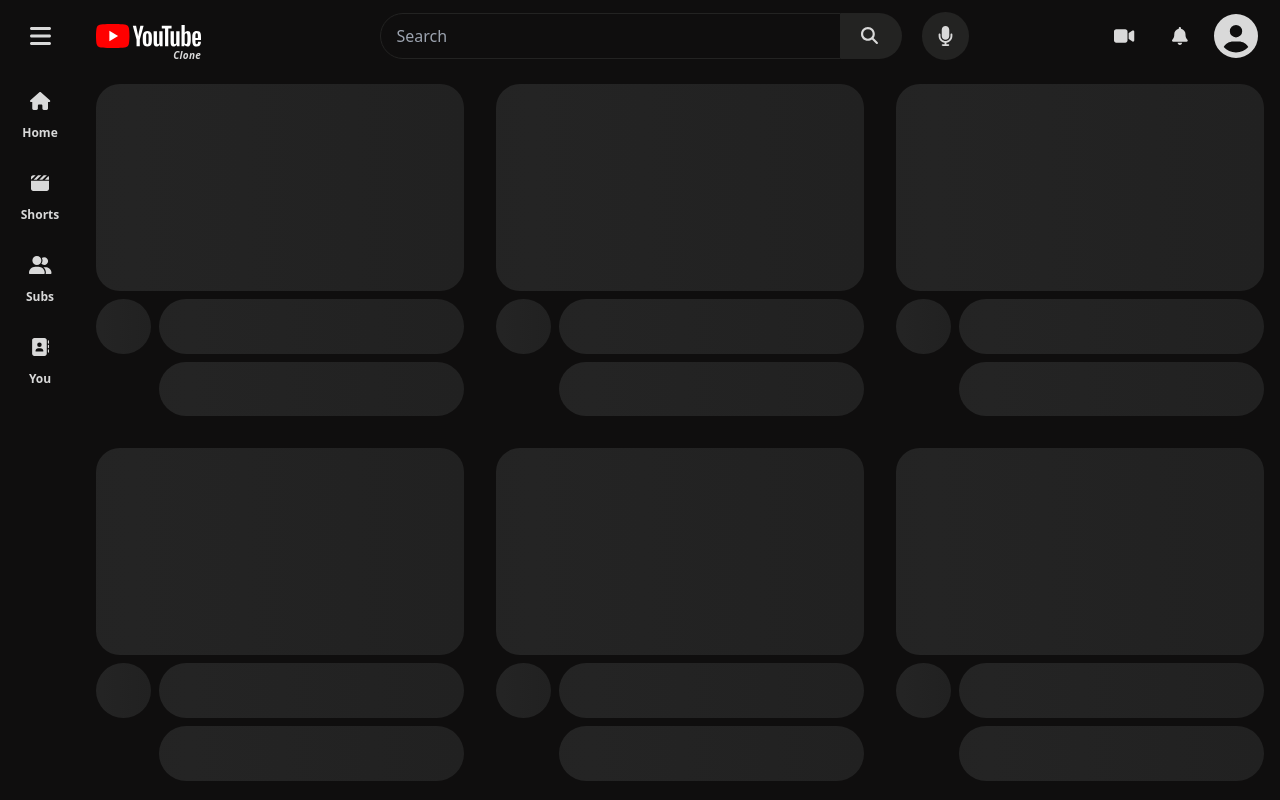
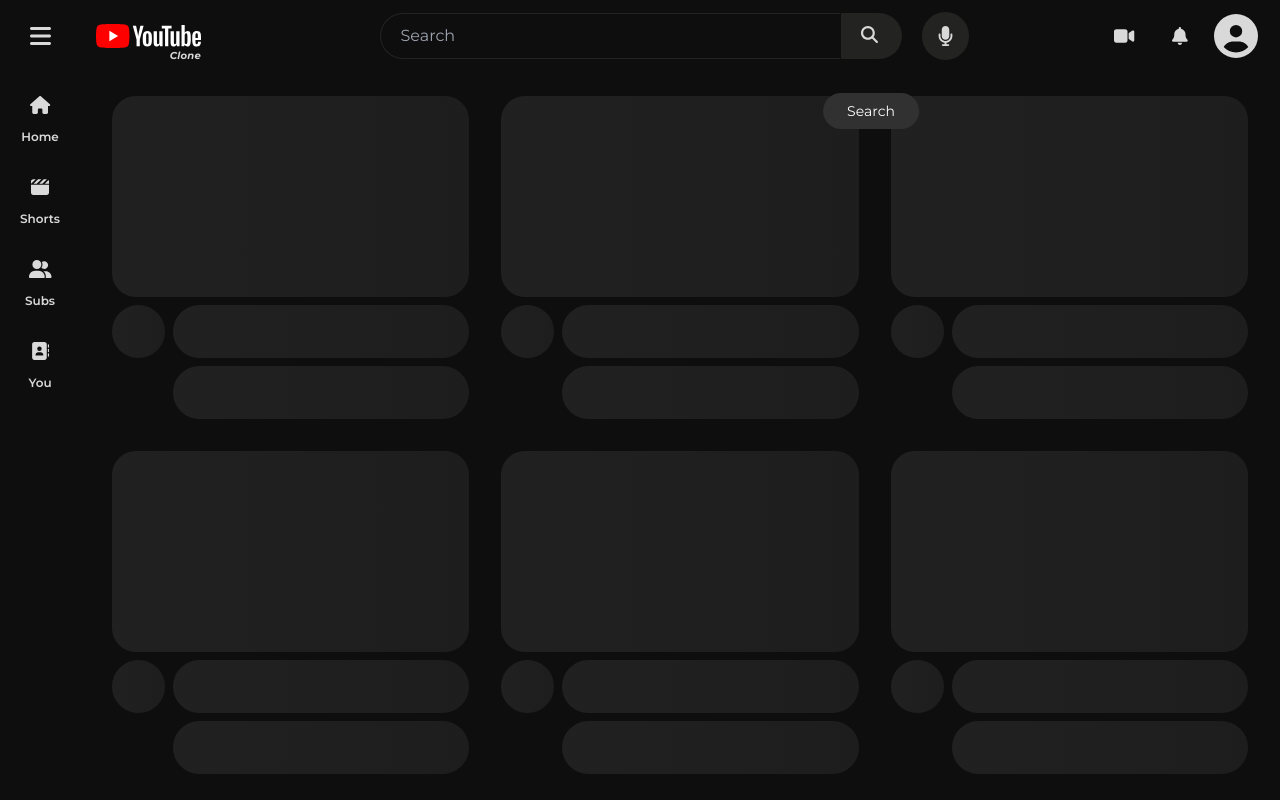
Before and after one commit to micheilfourie/youtube-clone, a React (Vite) app: page / in a window 1280 px wide. Shown: the top 800 px of the page. Built offline with nearby package versions, Linux system fonts and the light colour scheme.

Commit message:
WIP commit

```diff
--- a/src/App.jsx
+++ b/src/App.jsx
@@ -9,6 +9,7 @@ function App() {
     width: window.innerWidth,
     height: window.innerHeight,
   });
+  const [showTooltip, setShowTooltip] = useState("");
 
   useEffect(() => {
     function handleResize() {
@@ -24,19 +25,19 @@ function App() {
     };
   }, []);
 
+  const handleTooltipShown = (text) => {
+    setShowTooltip(text);
+  };
+
   return (
     <main>
-      <Navbar windowSize={windowSize} />
-      <div className='pt-[60px] h-full'>
-        <Sidebar />
-        <div className='ml-[80px]'>
-          <section id='home' className='flex justify-center items-start py-6 pr-4 pl-4'>
-            <div className='grid grid-cols-1 md:grid-cols-2 xl:grid-cols-3 2xl:grid-cols-4 gap-8'>
-              {Array(50).fill(null).map((_, index) => <VideoCard key={index} />)}
-            </div>
-          </section>
+      <Navbar windowSize={windowSize} showTooltip={showTooltip} handleTooltipShown={handleTooltipShown} />
+      <Sidebar />
+      <section className='flex justify-center items-start py-6 px-8 ml-[80px] mt-[72px]'>
+        <div className='grid grid-cols-1 md:grid-cols-2 xl:grid-cols-3 2xl:grid-cols-4 gap-8'>
+          {Array(50).fill(null).map((_, index) => <VideoCard key={index} />)}
         </div>
-      </div>
+      </section>
     </main>
   )
 }
--- a/src/components/Buttons.jsx
+++ b/src/components/Buttons.jsx
@@ -1,7 +1,8 @@
 import { FontAwesomeIcon } from "@fortawesome/react-fontawesome"
 import { faBars, faMicrophone, faVideo, faBell, faCircleUser, faInfo, faHouse, faClapperboard, faUserGroup, faAddressBook, faXmark, faMagnifyingGlass } from '@fortawesome/free-solid-svg-icons';
+import Tooltip from "./Tooltip";
 
-const Buttons = ({ type, clearText }) => {
+const Buttons = ({ type, clearText, handleTooltipShown }) => {
 
     switch (type) {
         case 'hamburger':
@@ -80,9 +81,12 @@ const Buttons = ({ type, clearText }) => {
             )
         case 'submit':
             return (
-                <button className="text-center text-[17px] bg-grey rounded-r-full p-2.5 pr-6 pl-5">
-                    <FontAwesomeIcon icon={faMagnifyingGlass} />
-                </button>
+                <div className="relative">
+                    <button className="text-center text-[17px] bg-grey rounded-r-full h-[46px] pr-6 pl-5">
+                        <FontAwesomeIcon icon={faMagnifyingGlass} />
+                    </button>
+                    <Tooltip />
+                </div>
             )
         default:
             return (
--- a/src/components/Navbar.jsx
+++ b/src/components/Navbar.jsx
@@ -1,23 +1,23 @@
 import SearchBar from "./SearchBar.jsx"
 import Buttons from "./Buttons.jsx"
 
-const Navbar = ({ windowSize }) => (
-    <nav className={`fixed w-full flex flex-row ${windowSize.width < 768 ? "justify-center" : ""} justify-between items-center px-4 py-3 bg-black`}>
+const Navbar = ({ windowSize, showTooltip, handleTooltipShown }) => (
+    <nav className={`fixed top-0 w-full flex flex-row ${windowSize.width < 768 ? "justify-center" : ""} justify-between items-center px-4 py-3 bg-black z-50`}>
 
         <div className="flex flex-row items-center mr-4">
             <Buttons type="hamburger" />
             {windowSize.width > 768 ? (
-                <a href="#home" className="hover:cursor-pointer relative ml-8">
+                <div onClick={() => window.scrollTo({ top: 0, left: 0, behavior: "smooth" })} className="hover:cursor-pointer relative ml-8">
                     <img src="src\assets\youtube-logo-white.svg" height={105} width={105} alt="logo" className="min-w-[105px]" />
                     <span className="absolute right-0 text-[10px] font-bold italic tracking-wide">Clone</span>
-                </a>
+                </div>
             ) : (
                 null
             )}
         </div>
 
         <div className={`flex flex-row items-center ${windowSize.width < 768 ? "w-full" : "w-[50%]"} max-w-[700px]`}>
-            <SearchBar />
+            <SearchBar showTooltip={showTooltip} handleTooltipShown={handleTooltipShown} />
             {windowSize.width > 768 ? (
                 <Buttons type="voice" />
             ) : (
--- a/src/components/SearchBar.jsx
+++ b/src/components/SearchBar.jsx
@@ -3,10 +3,14 @@ import { faMagnifyingGlass } from "@fortawesome/free-solid-svg-icons"
 import Buttons from "./Buttons"
 import { useState } from "react"
 
-const SearchBar = () => {
+const SearchBar = ({ tooltip, handleTooltipShown }) => {
 
     const [inFocus, setInFocus] = useState(false)
     const [text, setText] = useState("")
+
+    const toggleFocus = () => {
+        setInFocus(!inFocus)
+    }
 
     const handleChange = (e) => {
         e.preventDefault()
@@ -17,28 +21,29 @@ const SearchBar = () => {
         setText("")
     }
 
-    const toggleFocus = () => {
-        setInFocus(!inFocus)
+    const handleSubmit = () => {
+        clearText()
     }
 
     return (
 
-        <form action="" className="flex w-full">
-            <div className={`${inFocus ? "border-[#196896] border-[1px]" : ""} relative rounded-l-full flex w-full`} >
+        <form onSubmit={(e) => { e.preventDefault(); handleSubmit(); }} action="" className="flex justify-center items-center w-full h-full">
+            <div className={`${inFocus ? "border-[#196896]" : "border-transparent"} border-[1px] relative rounded-l-full flex w-full`} >
 
-                <div className={`flex justify-center items-center text-[17px] pl-4 ${inFocus ? "" : "hidden"}`} >
+                <div className={`flex justify-center items-center text-[17px] pl-6 ${inFocus ? "" : "hidden"}`} >
                     <FontAwesomeIcon icon={faMagnifyingGlass} />
                 </div>
 
                 <input
                     id="search"
                     type="text"
+                    autoComplete="off"
                     placeholder="Search"
+                    value={text}
                     onFocus={toggleFocus}
                     onBlur={toggleFocus}
-                    value={text}
                     onChange={(e) => handleChange(e)}
-                    className={`bg-black rounded-l-full p-2.5 pl-4 ${inFocus ? "" : "border-[1px] ml-[35px]"} border-grey outline-none pr-12 w-full`}
+                    className={`bg-black rounded-l-full p-2.5 pl-5 ${inFocus ? "border-transparent" : "ml-[34px]"} border-[1px] border-r-0 border-grey outline-none pr-12 w-full`}
                 />
 
                 <div className={`absolute right-1 top-[0.2rem] ${text.length === 0 ? "hidden" : ""}`}>
@@ -46,7 +51,7 @@ const SearchBar = () => {
                 </div>
             </div>
 
-            <Buttons type='submit' />
+            <Buttons type='submit' tooltip={tooltip} handleTooltipShown={handleTooltipShown} />
 
         </form>
 
--- a/src/components/Sidebar.jsx
+++ b/src/components/Sidebar.jsx
@@ -2,8 +2,8 @@ import Buttons from "./Buttons"
 
 const Sidebar = () => {
     return (
-        <nav className="fixed w-[80px] h-full flex justify-center items-start text-center text-[12px] font-semibold bg-black">
-            <ul className="pt-4">
+        <nav className="fixed top-0 w-[80px] h-full flex justify-center items-start bg-black z-40">
+            <ul className="pt-20">
                 <li>
                     <Buttons type='home' />
                 </li>
--- /dev/null
+++ b/src/components/Tooltip.jsx
@@ -0,0 +1,7 @@
+const Tooltip = ({ text }) => (
+    <div className="absolute top-20 left-1/2 -translate-x-1/2  bg-greyAlt text-white text-sm px-6 py-2 rounded-full transition duration-300 ease-in-out">
+        <span>Search</span>
+    </div>
+)
+
+export default Tooltip
--- a/src/index.css
+++ b/src/index.css
@@ -1,3 +1,4 @@
+@import url('https://fonts.googleapis.com/css2?family=Montserrat:ital,wght@0,100..900;1,100..900&display=swap');
 @tailwind base;
 @tailwind components;
 @tailwind utilities;
@@ -8,9 +9,10 @@
   box-sizing: border-box;
 }
 
-body {
+html {
   background-color: #0F0E0E;
   color: #D9D9D9;
+  font-family: "Montserrat", sans-serif;
 }
 
 .gradient-bg {
```
